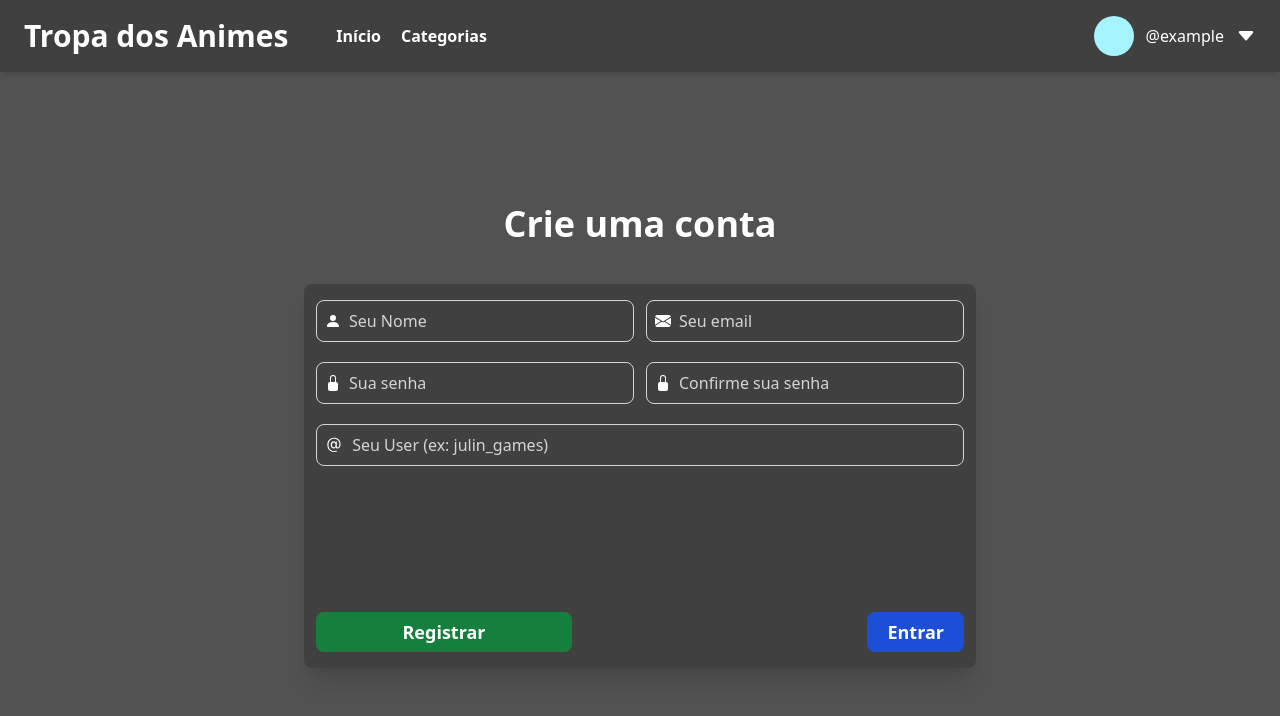
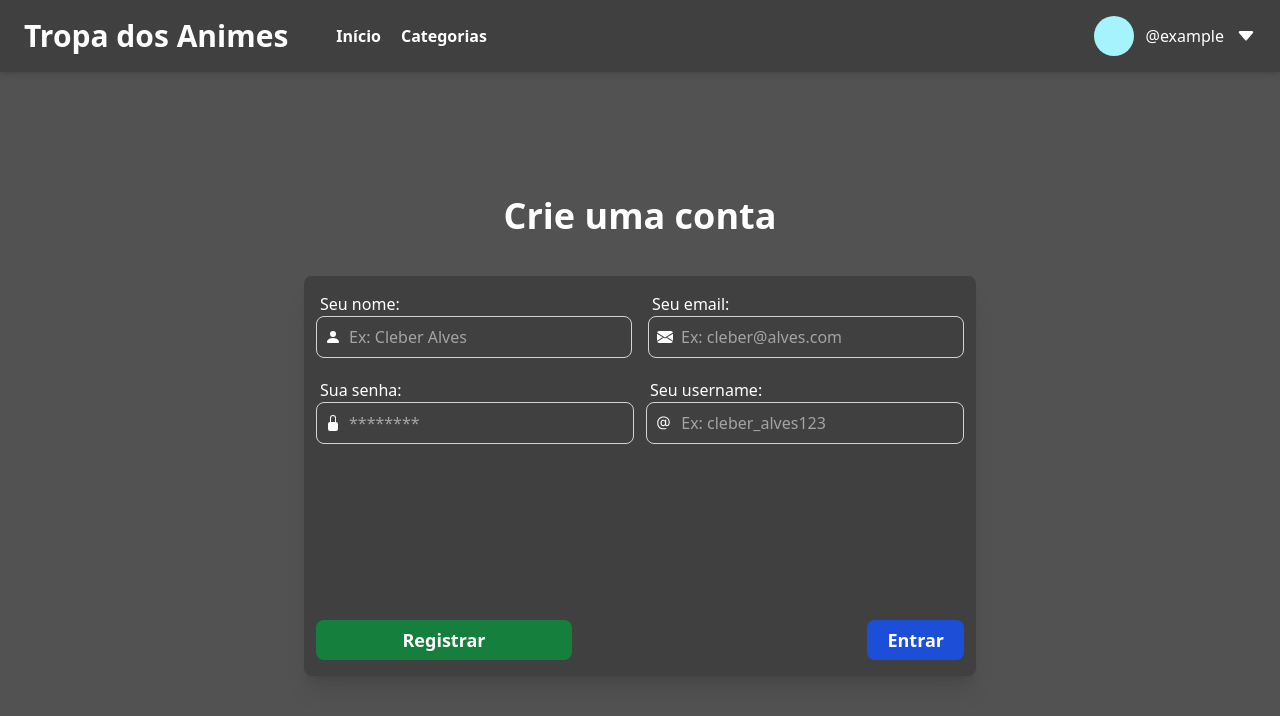
Before and after one commit to thalesmariiano/tropadosanimes.com.br, a Vue app: page /signup in a window 1280 px wide. Shown: the top 716 px of the page. Built offline with nearby package versions, Linux system fonts and the light colour scheme.

Commit message:
Forms updates && InputWarning alert created

```diff
--- /dev/null
+++ b/src/components/InputWarning.vue
@@ -0,0 +1,24 @@
+<script setup>
+	const props = defineProps(['message'])
+</script>
+
+<template>
+	<div class="min-w-44 px-2 py-1 bg-neutral-900 border-l-4 border-red-500 rounded z-50 shadow-md">
+		<p class="caret-detail text-red-500">{{ props.message }}</p>
+	</div>
+</template>
+
+<style>
+	.caret-detail::before {
+		content: '';
+		width: 15px;
+		height: 15px;
+		background-color: #18181b;
+		position: absolute;
+		top: -7px;
+		left: 10px;
+		border-radius: 3px;
+		transform: rotateZ(-45deg);
+		clip-path: polygon(0 0, 100% 0, 100% 100%, 50% 50%);
+	}
+</style>
--- a/src/components/SignInComponent.vue
+++ b/src/components/SignInComponent.vue
@@ -4,26 +4,24 @@
 
 	const router = useRouter()
 
-	const emailInput      = ref(null)
-	const passInput       = ref(null)
+	const email = ref(null)
+	const pass  = ref(null)
 
-	const showMessage     = ref(false)
 	const responseMessage = ref(null)
 	const messageElement  = ref(null)
 
 	const submit = async () => {
-		showMessage.value = false
-		emailInput.value.classList.remove('invalid-input')
-		passInput.value.classList.remove('invalid-input')
+		responseMessage.value = ''
+		email.value.parentElement.classList.remove('invalid-input')
+		pass.value.parentElement.classList.remove('invalid-input')
 
 		try{
 			const { data } = await axios.post('http://localhost:8080/signin', {
-				email: emailInput.value.value,
-				password: passInput.value.value
+				email: email.value.value,
+				password: pass.value.value
 			})
 
 			responseMessage.value = data.message
-			showMessage.value = true
 			messageElement.value.style.color = "lightgreen"
 
 			sessionStorage.setItem('session', data.token)
@@ -31,13 +29,10 @@
 		}catch({ response }){
 			if(response.status === 401){
 				responseMessage.value = response.data.message
-				showMessage.value = true
 				messageElement.value.style.color = ""
 
-				emailInput.value.classList.add('invalid-input')
-				passInput.value.classList.add('invalid-input')
-			}else if(response.status === 500){
-				console.log(response)
+				email.value.parentElement.classList.add('invalid-input')
+				pass.value.parentElement.classList.add('invalid-input')
 			}
 		}
 	}
@@ -65,18 +60,18 @@
 	<div class="w-96 h-96 bg-neutral-700 rounded-lg shadow-xl">
 		<form @submit.prevent="submit" id="registerForm" class="w-full h-full flex flex-col justify-center items-center">
 
-			<p ref="messageElement" class="text-red-500 mb-3" v-show="showMessage">{{ responseMessage }}</p>
+			<p ref="messageElement" class="text-red-500 mb-3">{{ responseMessage }}</p>
 
-			<div class="flex flex-col gap-3">
+			<div class="w-72 flex flex-col gap-3">
 				<label class="w-full flex gap-2 items-center rounded-lg border border-neutral-300 p-2">
 					<img src="@/assets/icons/envelope-fill.svg">
-					<input ref="emailInput" class="input" name="email" type="text" placeholder="Seu email" autocomplete="off" required>
+					<input ref="email" class="input" name="email" type="email" placeholder="Seu email" autocomplete="off" required>
 				</label>
 				<label class="w-full flex gap-2 items-center rounded-lg border border-neutral-300 p-2">
 					<img src="@/assets/icons/lock-fill.svg">
-					<input ref="passInput" class="input" name="password" type="password" placeholder="Sua senha" autocomplete="off" required>
+					<input ref="pass" class="input" name="password" type="password" placeholder="Sua senha" autocomplete="off" required>
 				</label>
-				<button class="w-64 p-2 bg-green-700 text-white text-lg font-bold rounded-lg hover:bg-green-600 transition-all" type="submit">Entrar</button>
+				<button class="w-full p-2 bg-green-700 text-white text-lg font-bold rounded-lg hover:bg-green-600 transition-all mx-auto" type="submit">Entrar</button>
 			</div>
 
 			<button class="hover:underline text-white py-2 mt-2" type="button">Esqueceu a senha?</button>
--- a/src/components/SignUpComponent.vue
+++ b/src/components/SignUpComponent.vue
@@ -1,93 +1,132 @@
 <script setup>
 	import { ref } from 'vue'
 	import { useRouter } from 'vue-router'
+	import InputWarning from './InputWarning.vue'
 
 	const router = useRouter()
 
-	const nameInput  = ref(null)
-	const userInput  = ref(null)
-	const emailInput = ref(null)
-	const passInput  = ref(null)
+	const name  = ref(null)
+	const user  = ref(null)
+	const email = ref(null)
+	const pass  = ref(null)
 
+	const submiting = ref(false)
+
+	const email_warning = ref('')
+	const user_warning  = ref('')
 
 	function submit(){
-		const nameValue  = nameInput.value.value
-		const userValue  = userInput.value.value
-		const emailValue = emailInput.value.value
-		const passValue  = passInput.value.value
+		submiting.value = true
+
+		email.value.parentElement.classList.remove('invalid-input')
+		user.value.parentElement.classList.remove('invalid-input')
+
+		email_warning.value = ''
+		user_warning.value  = ''
 
 		axios.post('http://localhost:8080/signup', {
-			name: nameValue,
-			user: userValue,
-			email: emailValue,
-			password: passValue
+			name: name.value.value,
+			user: user.value.value,
+			email: email.value.value,
+			password: pass.value.value
 		})
 		.then(function (response) {
+			submiting.value = false
 		    console.log(response)
 		})
-		.catch(function (error) {
-			console.error(error)
+		.catch(({ response }) => {
+			submiting.value = false
+			if(response.status == 409){
+				const isEmail = verifyErrorField('email', response.data.message)
+				const isUsername = verifyErrorField('usuário', response.data.message)
+
+				if(isEmail){
+					email_warning.value = response.data.message
+					email.value.parentElement.classList.add('invalid-input')
+				}
+
+				if(isUsername){
+					user_warning.value = response.data.message
+					user.value.parentElement.classList.add('invalid-input')
+				}
+			}
 		})
 	}
+
+	const verifyErrorField = (field, message) => message.split(' ').filter(v => v === field).length
 
 </script>
 
 <template>
 	<h1 class="text-white text-4xl font-bold mb-10">Crie uma conta</h1>
 
-	<div class="w-full max-w-2xl h-96 md:80 bg-neutral-700 rounded-lg shadow-xl">
+	<div class="w-full max-w-2xl h-[25rem] md:80 bg-neutral-700 rounded-lg shadow-xl">
 		<form @submit.prevent="submit" if="loginForm" class="w-full h-full flex flex-col justify-between items-center px-3 py-4">
 			<div class="w-full flex flex-col items-center gap-y-5">
 
-				<div class="w-full flex flex-col md:flex-row items-center gap-3">
+				<div class="w-full flex flex-col md:flex-row items-start gap-4">
 
 					<div class="w-full md:w-1/2">
-						<label class="w-full flex gap-2 items-center rounded-lg border border-neutral-300 p-2">
-							<img src="@/assets/icons/person-fill.svg">
-							<input ref="nameInput" class="input" type="text" name="email" placeholder="Seu Nome" autocomplete="off" required>
+						<label>
+							<span class="text-white ml-1 mb-1">Seu nome:</span>
+							<div class="w-full flex gap-2 items-center rounded-lg border border-neutral-300 p-2">
+								<img src="@/assets/icons/person-fill.svg">
+								<input ref="name" class="input" type="text" name="name" placeholder="Ex: Cleber Alves" autocomplete="off" required>
+							</div>
 						</label>
-						<p ref="name_warning" v-show="false" class="opacity-0">.</p>
 					</div>
 
-					<div class="w-full md:w-1/2">
-						<label class="w-full flex gap-2 items-center rounded-lg border border-neutral-300 p-2">
-							<img src="@/assets/icons/envelope-fill.svg">
-							<input ref="emailInput" class="input" type="text" name="email" placeholder="Seu email" autocomplete="off" required>
+					<div class="w-full md:w-1/2 relative">
+						<label>
+							<span class="text-white ml-1 mb-1">Seu email:</span>
+							<div class="w-full flex gap-2 items-center rounded-lg border border-neutral-300 p-2">
+								<img src="@/assets/icons/envelope-fill.svg">
+								<input @focus="email_warning = ''" ref="email" class="input" type="email" name="email" placeholder="Ex: cleber@alves.com" autocomplete="off" required>
+							</div>
 						</label>
-						<p ref="email_warning" v-show="false" class="text-red-500 ml-2">Já existe um usuário com esse email!</p>
+						<InputWarning
+							class="absolute top-[4.3rem] -left-1"
+							:message="email_warning"
+							v-show="email_warning"
+						/>
 					</div>
 				</div>
 
-				<div class="w-full flex flex-col md:flex-row items-center gap-3">
+				<div class="w-full flex flex-col md:flex-row items-start gap-3">
 
 					<div class="w-full md:w-1/2">
-						<label class="w-full flex gap-2 items-center rounded-lg border border-neutral-300 p-2">
-							<img src="@/assets/icons/lock-fill.svg">
-							<input ref="passInput" class="input" type="password" name="password" placeholder="Sua senha" autocomplete="off" required>
+						<label>
+							<label class="text-white ml-1 mb-1">Sua senha:</label>
+							<div class="w-full flex gap-2 items-center rounded-lg border border-neutral-300 p-2">
+								<img src="@/assets/icons/lock-fill.svg">
+								<input ref="pass" class="input" type="password" name="password" placeholder="********" autocomplete="off" required>
+							</div>
 						</label>
-						<p ref="password_warning" v-show="false" class="text-red-500 ml-2">As senhas não coincidem!</p>
 					</div>
 
-					<div class="w-full md:w-1/2">
-						<label class="w-full flex gap-2 items-center rounded-lg border border-neutral-300 p-2">
-							<img src="@/assets/icons/lock-fill.svg">
-							<input ref="confirmPassInput" class="input" type="password" name="password" placeholder="Confirme sua senha" autocomplete="off" required>
+					<div class="w-full md:w-1/2 relative">
+						<label>
+							<label class="text-white ml-1 mb-2">Seu username:</label>
+							<div class="w-full flex gap-2 items-center rounded-lg border border-neutral-300 p-2">
+								<img class="w-5" src="@/assets/icons/at.svg">
+								<input @focus="user_warning = ''" ref="user" class="input" type="text" name="user" placeholder="Ex: cleber_alves123" autocomplete="off" required>
+							</div>
 						</label>
-						<p ref="password_warning_2" v-show="false" class="text-red-500 ml-2">As senhas não coincidem!</p>
+						<InputWarning
+							class="absolute top-[4.3rem] -left-1"
+							:message="user_warning"
+							v-show="user_warning"
+						/>
 					</div>
 				</div>
 
-				<div class="w-full flex flex-col">
-					<label class="w-full flex gap-2 items-center rounded-lg border border-neutral-300 p-2">
-						<img class="w-5" src="@/assets/icons/at.svg">
-						<input ref="userInput" class="input" type="text" name="user" placeholder="Seu User (ex: julin_games)" autocomplete="off" required>
-					</label>
-					<p ref="user_warning" v-show="false" class="text-red-500 ml-2">Já existe um usuário com esse user!</p>
-				</div>
 			</div>
 
-			<div class="w-full flex gap-3 justify-between items-center">
-				<button class="register-button" type="submit">Registrar</button>
+			<div class="w-full flex gap-3 justify-between items-center mt-5">
+				<button class="register-button" type="submit">
+					<span v-show="!submiting">Registrar</span>
+					<div v-show="submiting" class="loading-circle mx-auto animate-spin my-1"></div>
+				</button>
 
 				<button @click="router.push({ name: 'signin' })" class="enter-button" type="button">Entrar</button>
 			</div>
@@ -96,6 +135,16 @@
 </template>
 
 <style>
+	.loading-circle {
+		width: 20px;
+		height: 20px;
+		border-radius: 100%;
+		border-top: 3px solid cyan;
+		border-bottom: 3px solid cyan;
+		border-left: 3px solid cyan;
+		border-right: 3px solid white;
+	}
+
 	.register-button {
 		@apply w-64 px-2 py-1.5 bg-green-700 text-white text-lg font-bold rounded-lg hover:bg-green-600 transition-all
 	}
@@ -105,7 +154,7 @@
 	}
 
 	.input {
-		@apply w-full text-white bg-transparent placeholder:text-neutral-300 outline-none
+		@apply w-full text-white bg-transparent placeholder:text-neutral-400 outline-none
 	}
 
 	.invalid-input {
```
